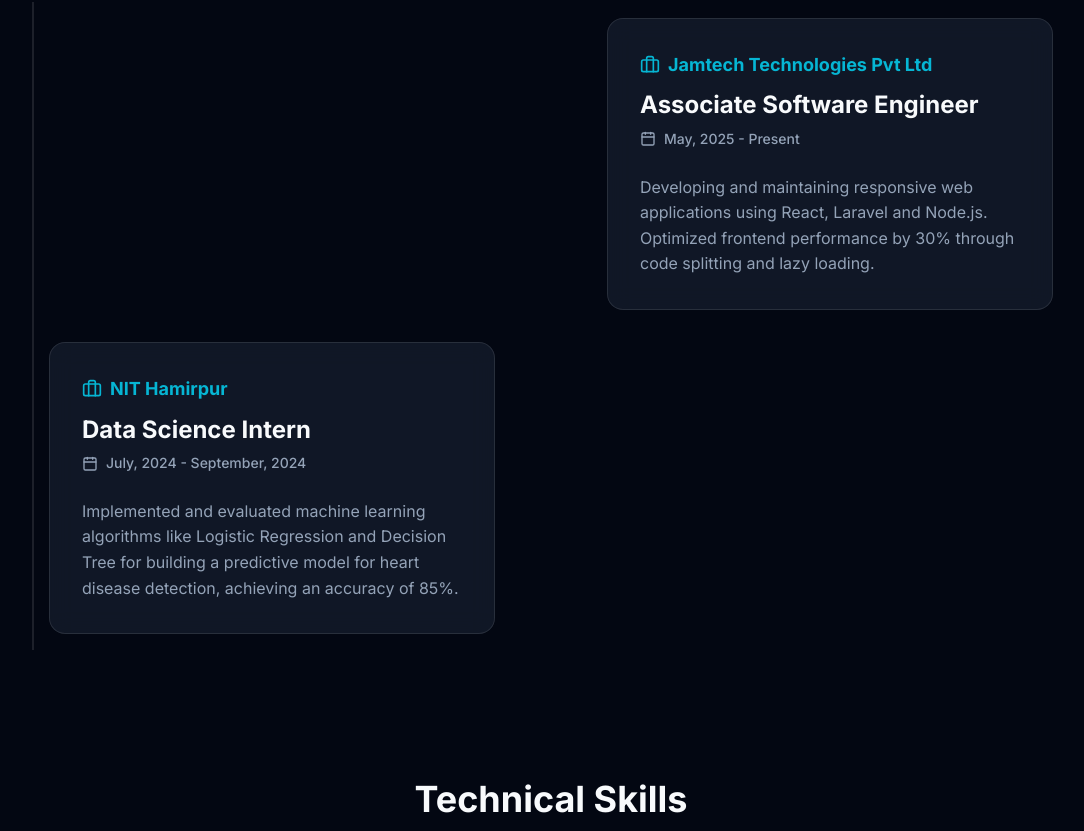
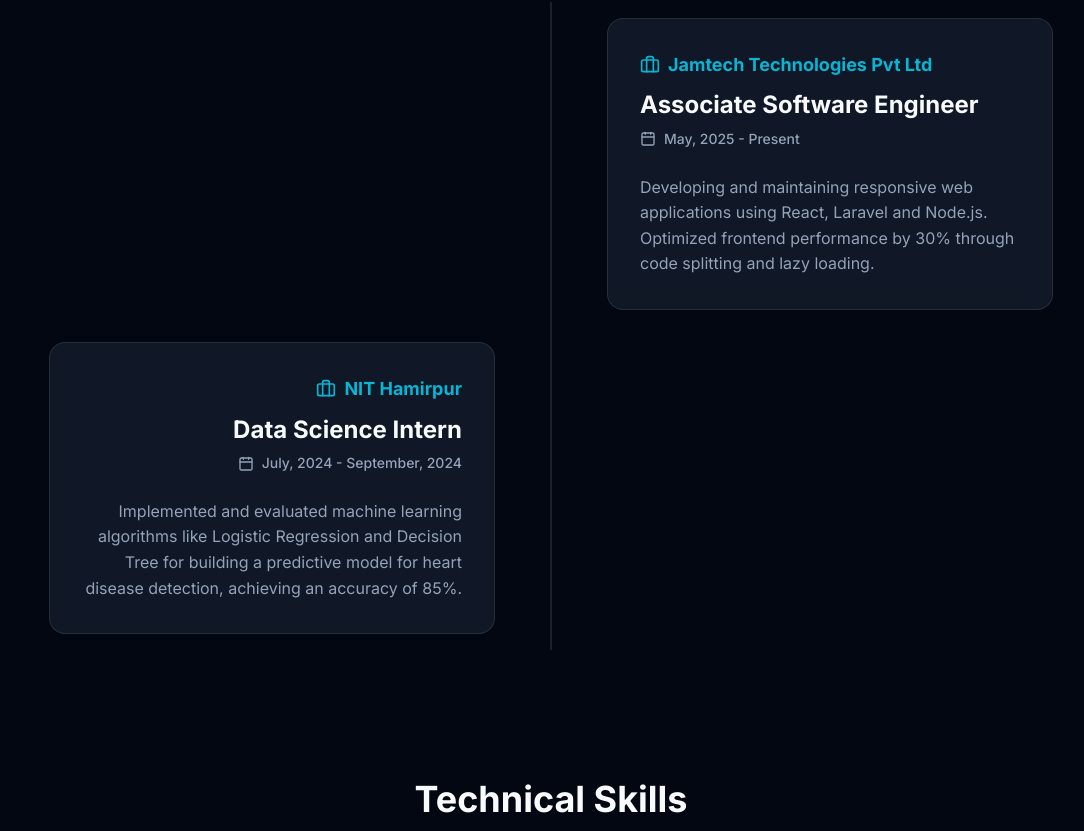
Before and after one commit to anjikasingh15/portfolio_v1, a React (Vite) app: page / in a window 1280 px wide. Shown: the part 1610-2441 px from the top of the page, without its empty margins (89-1173 px from the left). Built offline with nearby package versions, Linux system fonts and the light colour scheme.

Commit message:
feat: initialize global CSS with design tokens, layout utilities, and base animations improving experince section

```diff
--- a/src/index.css
+++ b/src/index.css
@@ -209,9 +209,15 @@ button {
 .md\:block { @media (min-width: 768px) { display: block; } }
 .lg\:block { @media (min-width: 1024px) { display: block; } }
 .lg\:grid-cols-2 { @media (min-width: 1024px) { grid-template-columns: repeat(2, minmax(0, 1fr)); } }
+.md\:grid-cols-2 { @media (min-width: 768px) { grid-template-columns: repeat(2, minmax(0, 1fr)); } }
+.md\:left-1\/2 { @media (min-width: 768px) { left: 50%; } }
 .md\:order-1 { @media (min-width: 768px) { order: 1; } }
 .md\:order-2 { @media (min-width: 768px) { order: 2; } }
 .md\:gap-20 { @media (min-width: 768px) { gap: 5rem; } }
+.md\:p-10 { @media (min-width: 768px) { padding: 2.5rem; } }
+.md\:justify-end { @media (min-width: 768px) { justify-content: flex-end; } }
+.md\:text-right { @media (min-width: 768px) { text-align: right; } }
+.md\:text-left { @media (min-width: 768px) { text-align: left; } }
 .w-fit { width: fit-content; }
 
 .md\:flex {
```
